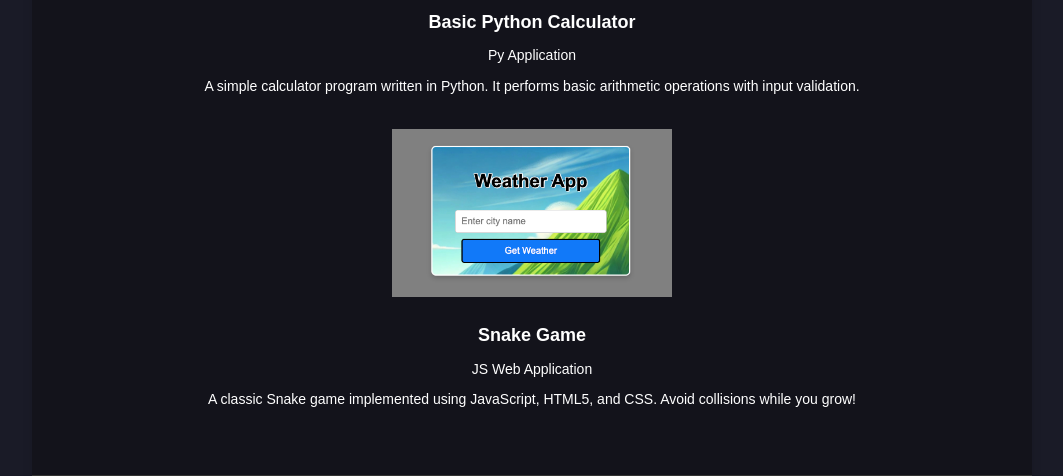
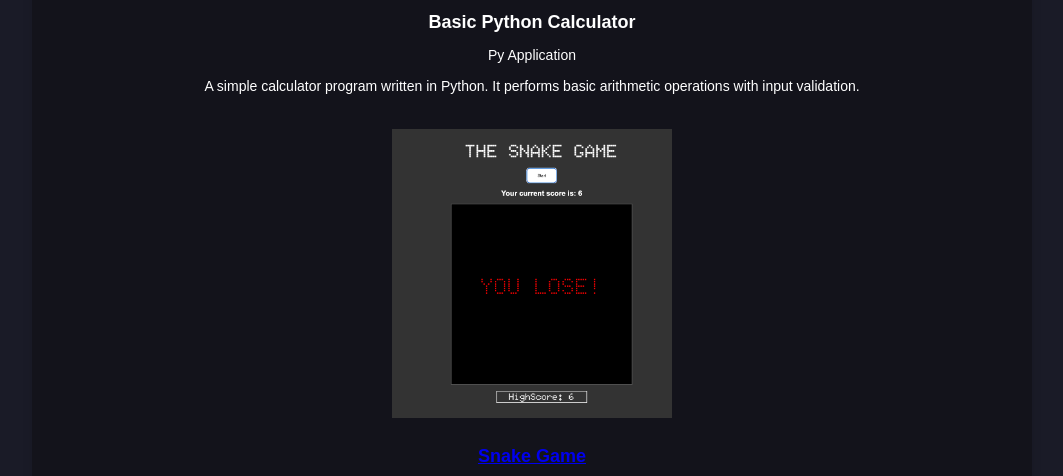
Before and after one commit to greyxghost/Sprint-2-Personal-Project, a plain HTML site: page personalPort/index.html in a window 1280 px wide. Shown: the part 1013-1489 px from the top of the page, without its empty margins (108-1171 px from the left). Drawn offline with Linux system fonts and the light colour scheme.

Commit message:
Update index.html

```diff
--- a/personalPort/index.html
+++ b/personalPort/index.html
@@ -64,8 +64,8 @@
             </p>
           </div>
           <div class="project">
-            <img src="images/weatherapp.png" alt="Snake Game" />
-            <h3>Snake Game</h3>
+            <img src="images/snakegame.png" alt="Snake Game" />
+            <a href="snakeGame.html"><h3>Snake Game</h3></a>
             <p>JS Web Application</p>
             <p>
               A classic Snake game implemented using JavaScript, HTML5, and CSS.
```
